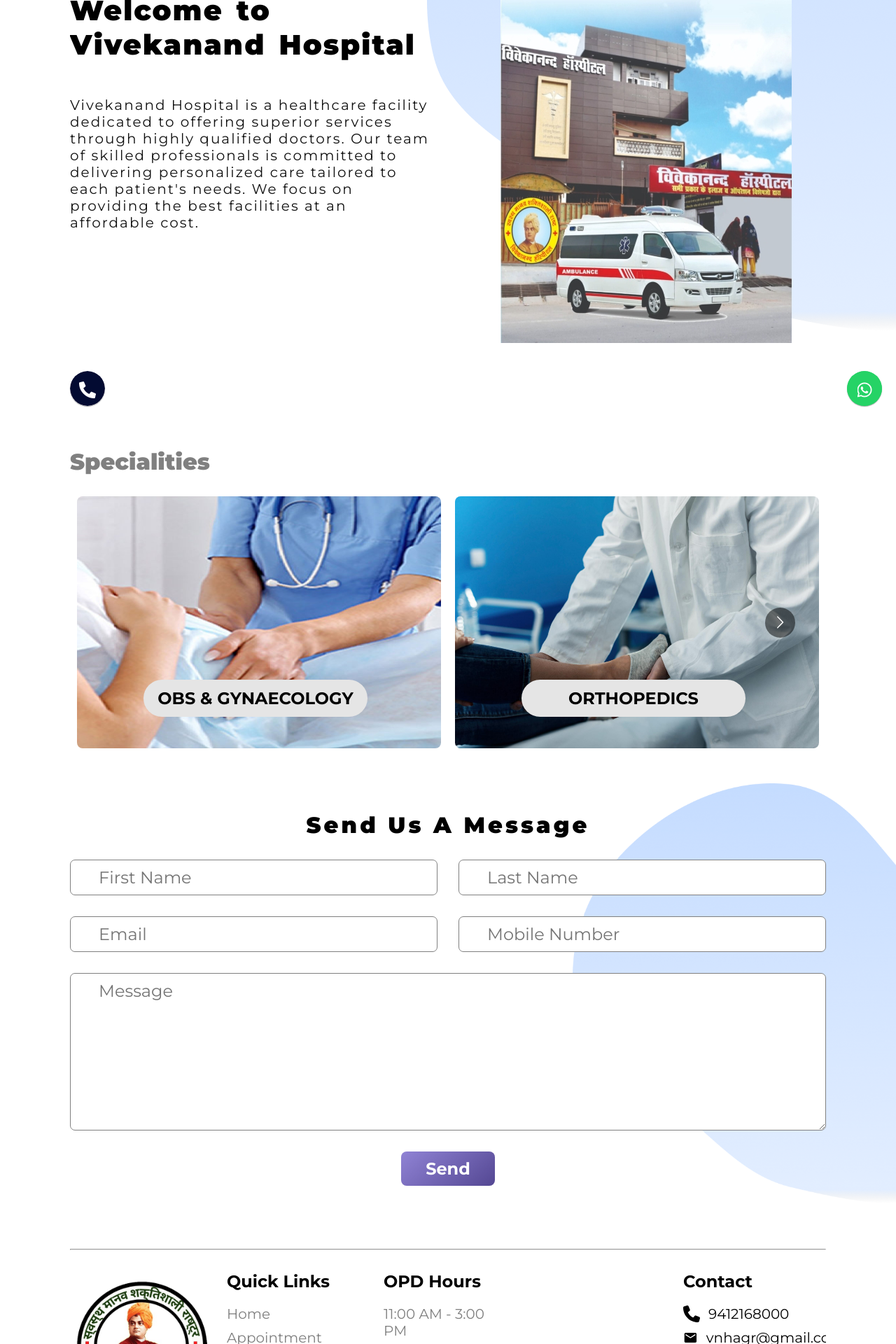
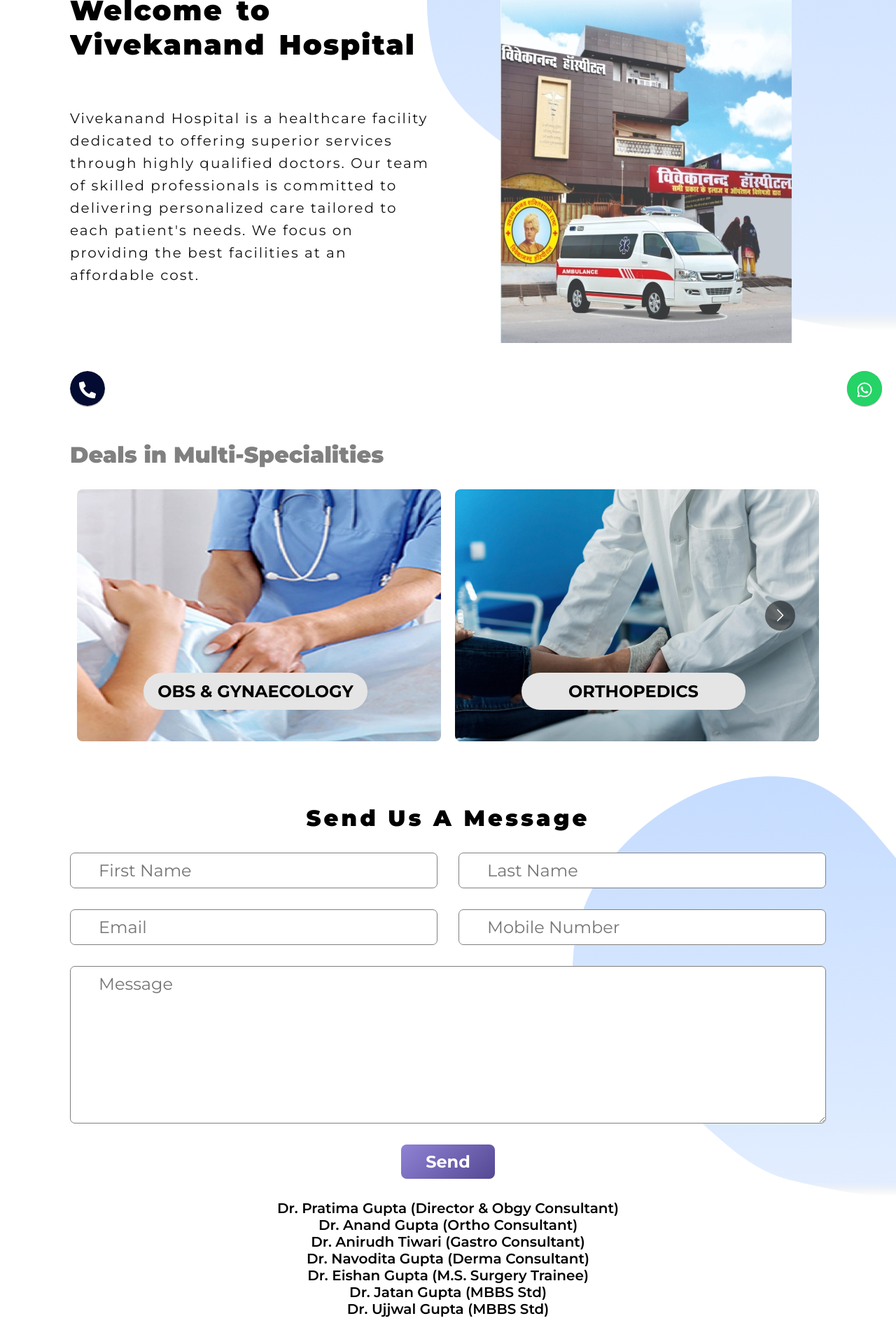
Before and after one commit to UtkarshGupta17/Vivekanand_Hospital.in, a React (Vite) app in the folder frontend/: page / in a window 1280 px wide. Shown: the part 200-2120 px from the top of the page at 70% size. Built offline with nearby package versions, Linux system fonts and the light colour scheme; no server answers.

Commit message:
some updates and on client demand

```diff
--- a/frontend/src/App.css
+++ b/frontend/src/App.css
@@ -9,6 +9,41 @@
 body {
   background: #ffffff;
 }
+.container.biography {
+  padding: 10px;
+}
+.moreinfo{
+  padding: 0%;
+  font-weight: 600;
+  font-size: 20px;
+  text-align: center;
+}
+.banner {
+  margin-bottom: 20px;
+}
+
+.banner img {
+  max-width: 100%;
+  height: auto;
+  display: block;
+  margin: 0 auto;
+}
+
+.banner h3 {
+  text-align: center;
+  margin-top: 20px;
+}
+
+.banner iframe {
+  display: block;
+  margin: 0 auto;
+}
+
+.banner p {
+  margin-top: 15px;
+  line-height: 1.6;
+}
+
 .centered-text {
   text-align: center;
   font-size: large;
@@ -21,6 +56,25 @@
   font-weight: bold;
   letter-spacing: 2px;
 }
+.btnbio{
+  padding: 7px 20px;
+  border-radius: 12px;
+  border: 1px solid black;
+  font-weight: bold;
+  letter-spacing: 2px;
+
+}
+.btnbio:hover{
+  padding: 7px 20px;
+  border-radius: 12px;
+  border: 1px solid rgb(255, 255, 255);
+  font-weight: bold;
+  letter-spacing: 2px;
+  color: #ffffff;
+  background-color: #000;
+
+}
+
 .white-btn {
   background: #ffffff;
   color: #111;
@@ -122,7 +176,7 @@
   display: flex;
   gap: 50px;
   padding-top: 120px;
-  padding-bottom: 120px;
+  padding-bottom: 90px;
   position: relative;
 }
 
@@ -536,8 +590,19 @@
 nav .logoutBtn {
   background: linear-gradient(135deg, black, rgb(49, 49, 49));
 }
+
+.logoutBtn:hover{
+  background: linear-gradient(135deg, rgb(255, 255, 255), rgb(139, 139, 139));
+  color: #000;
+  border: 1px solid black;
+}
 nav .loginBtn {
   background: linear-gradient(135deg, black, rgb(49, 49, 49));
+}
+.loginBtn:hover{
+  background: linear-gradient(135deg, rgb(255, 255, 255), rgb(49, 49, 49));
+  color: #000;
+  border: 1px solid black;
 }
 nav .hamburger {
   display: none;
--- a/frontend/src/Pages/AboutUs.jsx
+++ b/frontend/src/Pages/AboutUs.jsx
@@ -7,8 +7,10 @@
       <Hero
         title={"Learn More About Us | Vivekanand Hospital"}
         imageUrl={"/hero.jpg"}
+        info={"Vivekanand Hospital was founded in 1998 by Dr. Vivekanand Gupta (Orthopedics) and Dr. Pratima Gupta (Obstetrics and Gynecology), who have been dedicated to serving the community for the past 26 years. Since its inception, the hospital has offered a wide range of specialties and has treated numerous patients over the years. Patients have consistently appreciated the expertise and generosity of the doctors."}
       />
-      <Biography imageUrl={"/whoweare.png"} />
+      <Biography imageUrl={"/map.jpg"} />
+
     </>
   );
 };
--- a/frontend/src/Pages/Appointment.jsx
+++ b/frontend/src/Pages/Appointment.jsx
@@ -6,8 +6,9 @@
   return (
     <>
       <Hero
-        title={"Schedule Your Appointment | Vivekanand Hospital"}
+        title={"Schedule Your Appointment (Online Consultation Available)"}
         imageUrl={"/signin.png"}
+        info={"To schedule an appointment, please log in and complete the form below. Our management team will contact you promptly. Both online and offline appointments are available."}
       />
       <AppointmentForm/>
     </>
--- a/frontend/src/Pages/Home.jsx
+++ b/frontend/src/Pages/Home.jsx
@@ -13,9 +13,11 @@
           "Welcome to Vivekanand Hospital "
         }
         imageUrl={"/hero.jpg"}
+        info={"Vivekanand Hospital is a healthcare facility dedicated to offering superior services through highly qualified doctors. Our team of skilled professionals is committed to delivering personalized care tailored to each patient's needs. We focus on providing the best facilities at an affordable cost."}
       />
       <Departments />
       <MessageForm />
+
     </>
   );
 };
--- a/frontend/src/components/AppointmentForm.jsx
+++ b/frontend/src/components/AppointmentForm.jsx
@@ -21,11 +21,11 @@
     "Obs & Gynaecology",
     "Orthopedics",
     "General Surgery",
-    "Urosurgery",
-    "Pediatrics",
+    // "Urosurgery",
+    // "Pediatrics",
     "Dermatology",
     "Gastroenterology",
-    "Physiotherapy",
+    // "Physiotherapy",
   ];
 
   const [doctors, setDoctors] = useState([]);
@@ -181,7 +181,7 @@
             rows="10"
             value={address}
             onChange={(e) => setAddress(e.target.value)}
-            placeholder="Address"
+            placeholder="Write a message"
           />
           <div
             style={{
--- a/frontend/src/components/Biography.jsx
+++ b/frontend/src/components/Biography.jsx
@@ -1,26 +1,32 @@
 import React from "react";
 
-const Biography = ({imageUrl}) => {
+const Biography = ({ imageUrl }) => {
+  const mapUrl = "https://www.google.com/maps/embed?pb=!1m18!1m12!1m3!1d3548.1460744850674!2d78.02802181071094!3d27.214563246955912!2m3!1f0!2f0!3f0!3m2!1i1024!2i768!4f13.1!3m3!1m2!1s0x397470af5d888bd9%3A0xff2d01e73c67418c!2sVivekanand%20Hospital%20(Dr.%20Pratima%20Gupta)!5e0!3m2!1sen!2sin!4v1720028055266!5m2!1sen!2sin";
+  const directionsUrl = "https://www.google.com/maps/dir//Vivekanand+Hospital+(Dr.+Pratima+Gupta)+Park+Balkeshwar+Rd,+Kailash+Nagar,+Balkeshwar+Colony,+Kamla+Nagar+Agra,+Uttar+Pradesh+282005/@27.2145585,78.0306021,16z/data=!4m8!4m7!1m0!1m5!1m1!1s0x397470af5d888bd9:0xff2d01e73c67418c!2m2!1d78.0306021!2d27.2145585?entry=ttu";
   return (
-    <>
-      <div className="container biography">
-        <div className="banner">
-          <img src={imageUrl} alt="whoweare" />
-        </div>
-        <div className="banner">
-          <h3>About us</h3>
+    <div className="container biography">
+      {/* <div className="banner">
+        <img src={imageUrl} alt="location" />
+      </div> */}
+      <div className="banner">
+        <h3>Locate us</h3>
+        <button className="btnbio" onClick={() => window.open(directionsUrl, '_blank')}>
+          Get Directions
+        </button>
+        <iframe
+          src={mapUrl}
+          width="1400"
+          height="500"
+          style={{border:0}}
+          allowFullScreen
+          loading="lazy"
+          referrerPolicy="no-referrer-when-downgrade"
+          title="Vivekanand Hospital Location"
+          aria-label="Vivekanand Hospital Location"
+        ></iframe>
 
-          <p>
-          Vivekanand Hospital was founded in 1998 by Dr. Vivekanand Gupta (Orthopedics)
-          and Dr. Pratima Gupta (Obstetrics and Gynecology), who have been dedicated to serving the community
-          for the past 26 years. Since its inception, the hospital has offered a wide range of specialties
-          and has treated numerous patients over
-           the years. Patients have consistently appreciated the expertise and generosity of the doctors.
-          </p>
-
-        </div>
       </div>
-    </>
+    </div>
   );
 };
 
--- a/frontend/src/components/Departments.jsx
+++ b/frontend/src/components/Departments.jsx
@@ -66,7 +66,7 @@
   return (
     <>
       <div className="container departments">
-        <h2>Specialities</h2>
+        <h2>Deals in Multi-Specialities</h2>
         <Carousel
           responsive={responsive}
           removeArrowOnDeviceType={[
--- a/frontend/src/components/Footer.jsx
+++ b/frontend/src/components/Footer.jsx
@@ -53,7 +53,7 @@
             </div>
             <div>
               <FaLocationArrow />
-              <span>Agra , Uttar Pradesh</span>
+              <span>Balkeshwar Agra , Uttar Pradesh</span>
             </div>
 
           </div>
--- a/frontend/src/components/Hero.jsx
+++ b/frontend/src/components/Hero.jsx
@@ -1,6 +1,6 @@
 import React from "react";
 
-const Hero = ({ title, imageUrl }) => {
+const Hero = ({ title, imageUrl ,info}) => {
   return (
     <>
       <div className="hero container">
@@ -18,10 +18,7 @@
           </div>
           <h1>{title}</h1>
           <p>
-            Vivekanand Hospital is a healthcare facility dedicated to offering
-            superior services through highly qualified doctors. Our team of skilled
-            professionals is committed to delivering personalized care tailored to each
-            patient's needs. We focus on providing the best facilities at an affordable cost.
+            {info}
           </p>
         </div>
         <div className="banner">
--- a/frontend/src/components/MessageForm.jsx
+++ b/frontend/src/components/MessageForm.jsx
@@ -78,7 +78,31 @@
           </div>
         </form>
         <img src="/Vector.png" alt="vector" />
+        <div>
+          <div className="moreinfo">
+            Dr. Pratima Gupta (Director & Obgy Consultant)
+          </div>
+          <div className="moreinfo">
+            Dr. Anand Gupta (Ortho Consultant)
+          </div>
+          <div className="moreinfo">
+            Dr. Anirudh Tiwari (Gastro Consultant)
+          </div>
+          <div className="moreinfo">
+            Dr. Navodita Gupta (Derma Consultant)
+          </div>
+          <div className="moreinfo">
+            Dr. Eishan Gupta (M.S. Surgery Trainee)
+          </div>
+          <div className="moreinfo">
+            Dr. Jatan Gupta (MBBS Std)
+          </div>
+          <div className="moreinfo">
+            Dr. Ujjwal Gupta (MBBS Std)
+          </div>
+        </div>
       </div>
+
     </>
   );
 };
```
Also changed, not shown: frontend/public/map.jpg (added).
